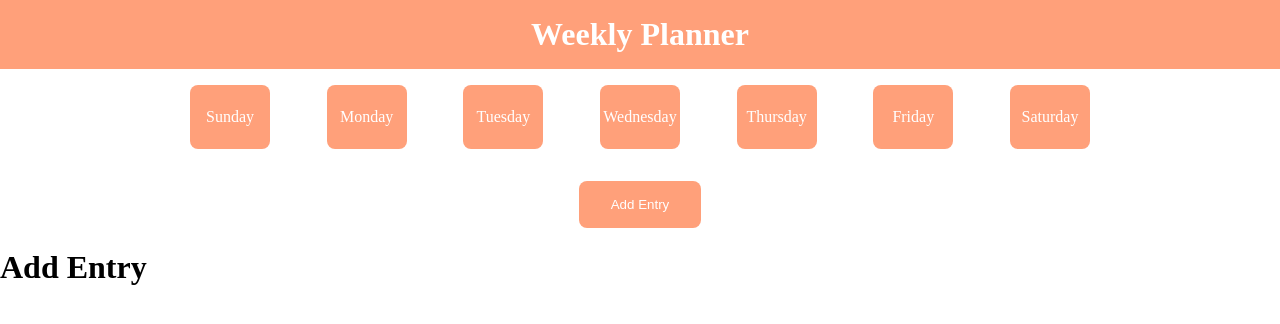
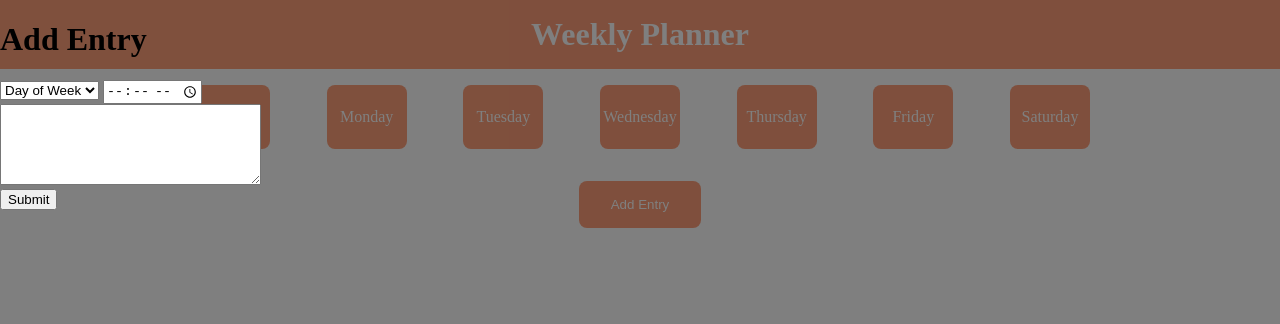
Before and after one commit to kelly-hansen/week-planner, a plain HTML site: page index.html in a window 1280 px wide. Drawn offline with Linux system fonts and the light colour scheme.

Commit message:
Kelly commit

```diff
--- a/index.html
+++ b/index.html
@@ -28,14 +28,32 @@
       </div>
     </div>
 
-    <div class="model-contianer">
-      <div class="model">
+    <div class="modal-container">
+      <div class="modal">
         <div class="row">
           <h1>Add Entry</h1>
         </div>
         <div class="row">
-          <form>
-
+          <form class="add-entry-form">
+            <div>
+              <select name="day" id="day">
+                <option selected disabled>Day of Week</option>
+                <option value="sunday">Sunday</option>
+                <option value="monday">Monday</option>
+                <option value="tuesday">Tuesday</option>
+                <option value="wednesday">Wednesday</option>
+                <option value="thursday">Thursday</option>
+                <option value="friday">Friday</option>
+                <option value="saturday">Saturday</option>
+              </select>
+              <input type="time">
+            </div>
+            <div>
+              <textarea name="description" id="" cols="30" rows="5"></textarea>
+            </div>
+            <div>
+              <input type="submit">
+            </div>
           </form>
         </div>
       </div>
--- a/styles.css
+++ b/styles.css
@@ -1,7 +1,7 @@
 * {
   box-sizing: border-box;
+}
 
-}
 body {
   margin: 0;
 }
@@ -13,9 +13,11 @@ header {
   padding: 1rem 0;
   margin-bottom: 1rem;
 }
+
 header h1 {
   margin: 0;
 }
+
 .container {
   max-width: 900px;
   margin: 0 auto;
@@ -45,6 +47,7 @@ header h1 {
   text-align: center;
   margin-top: 2rem;
 }
+
 .addEntryBtn {
   color: white;
   background-color: lightsalmon;
@@ -52,3 +55,16 @@ header h1 {
   border: none;
   border-radius: 0.5rem;
 }
+
+.modal-container {
+  position: fixed;
+  background-color: rgba(0, 0, 0, 0.5);
+  top: 0;
+  bottom: 0;
+  left: 0;
+  right: 0;
+}
+
+.modal {
+
+}
```
